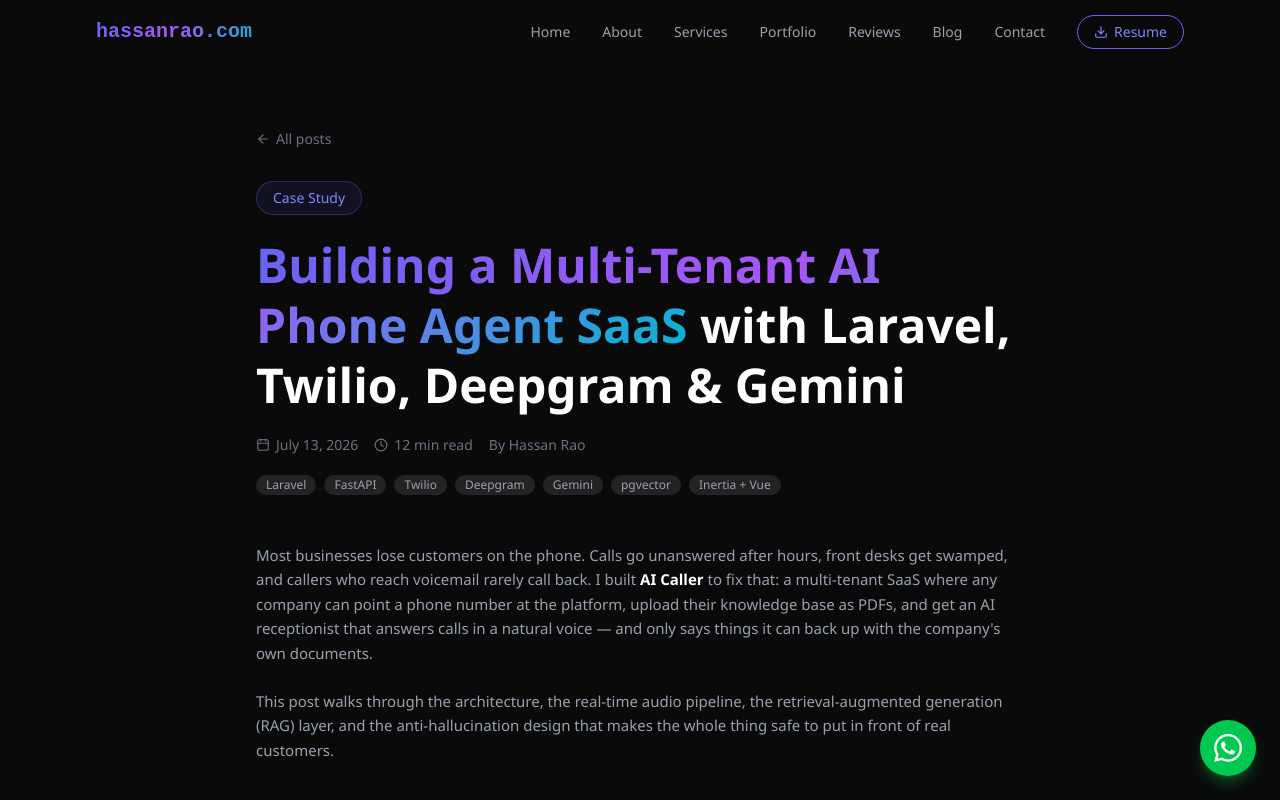
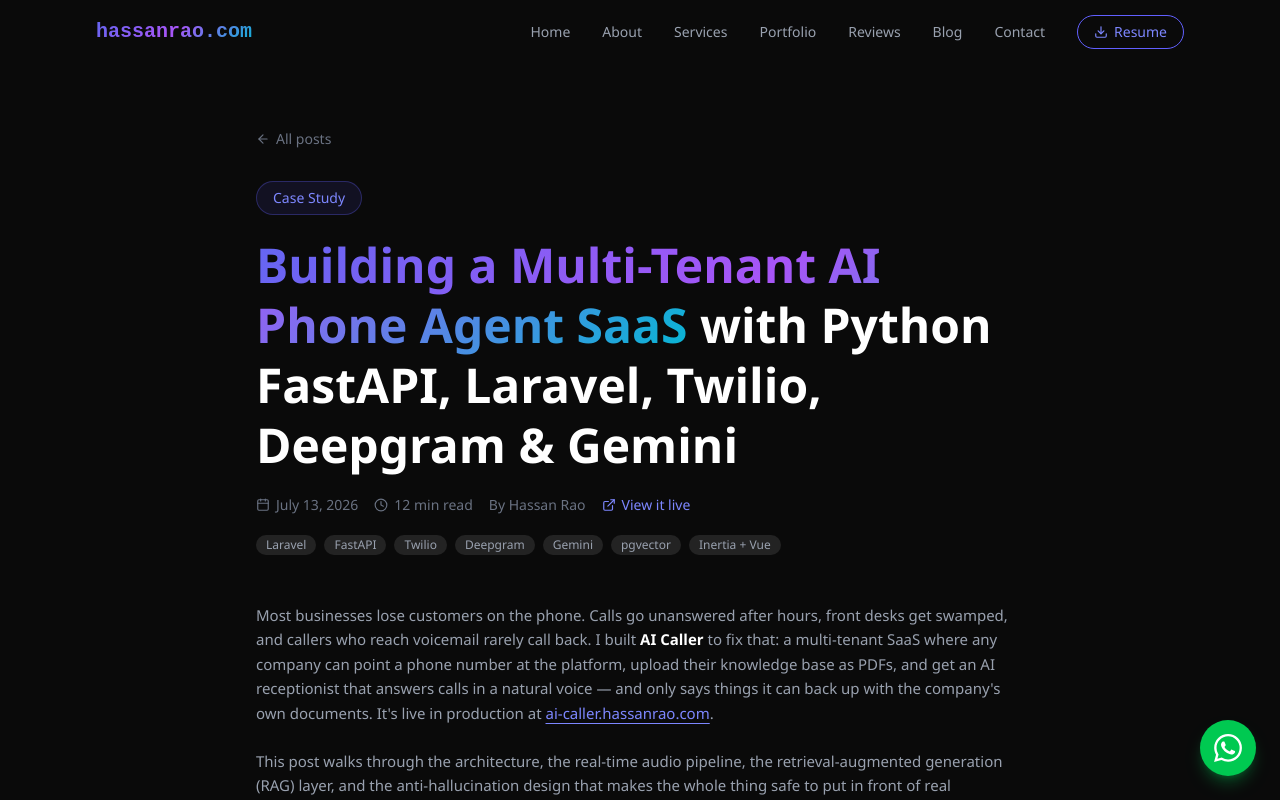
Before and after one commit to hassanjrao/personal-portfolio, a Next.js app: page /blog/ai-phone-agent-saas-laravel-twilio-deepgram in a window 1280 px wide. Shown: the top 800 px of the page. Built offline with nearby package versions, Linux system fonts and the light colour scheme.

Commit message:
ai caller blog

```diff
--- a/src/app/blog/ai-phone-agent-saas-laravel-twilio-deepgram/page.tsx
+++ b/src/app/blog/ai-phone-agent-saas-laravel-twilio-deepgram/page.tsx
@@ -4,14 +4,14 @@
 import Contact from "@/components/Contact";
 import Footer from "@/components/Footer";
 import WhatsAppButton from "@/components/WhatsAppButton";
-import { ArrowLeft, Calendar, Clock } from "lucide-react";
+import { ArrowLeft, Calendar, Clock, ExternalLink } from "lucide-react";
 
 const baseUrl = "https://hassanrao.com";
 const pageUrl = `${baseUrl}/blog/ai-phone-agent-saas-laravel-twilio-deepgram`;
 const publishedDate = "2026-07-13";
 
 export const metadata: Metadata = {
-  title: "Building a Multi-Tenant AI Phone Agent SaaS with Laravel, Twilio, Deepgram & Gemini",
+  title: "Building a Multi-Tenant AI Phone Agent SaaS with Python FastAPI, Laravel, Twilio, Deepgram & Gemini",
   description:
     "How I built an AI receptionist platform that answers real phone calls: Twilio Media Streams bridged to Deepgram's Voice Agent API, RAG over pgvector with Gemini embeddings, and a Laravel multi-tenant admin — with anti-hallucination guarantees.",
   metadataBase: new URL(baseUrl),
@@ -51,7 +51,7 @@
   "@type": "BlogPosting",
   "@id": `${pageUrl}#article`,
   headline:
-    "Building a Multi-Tenant AI Phone Agent SaaS with Laravel, Twilio, Deepgram & Gemini",
+    "Building a Multi-Tenant AI Phone Agent SaaS with Python FastAPI, Laravel, Twilio, Deepgram & Gemini",
   description:
     "Architecture and lessons from building an AI receptionist platform that answers real phone calls with retrieval-grounded answers.",
   url: pageUrl,
@@ -110,7 +110,7 @@
                 Building a Multi-Tenant AI Phone Agent SaaS
               </span>{" "}
               <span className="text-white">
-                with Laravel, Twilio, Deepgram &amp; Gemini
+                with Python FastAPI, Laravel, Twilio, Deepgram &amp; Gemini
               </span>
             </h1>
             <div className="flex flex-wrap items-center gap-4 text-sm text-gray-500">
@@ -121,6 +121,14 @@
                 <Clock size={14} /> 12 min read
               </span>
               <span>By Hassan Rao</span>
+              <a
+                href="https://ai-caller.hassanrao.com/"
+                target="_blank"
+                rel="noopener noreferrer"
+                className="inline-flex items-center gap-1.5 text-indigo-400 hover:text-indigo-300 transition-colors"
+              >
+                <ExternalLink size={14} /> View it live
+              </a>
             </div>
             <div className="flex flex-wrap gap-2 mt-5">
               {["Laravel", "FastAPI", "Twilio", "Deepgram", "Gemini", "pgvector", "Inertia + Vue"].map(
@@ -144,7 +152,16 @@
               multi-tenant SaaS where any company can point a phone number at the platform,
               upload their knowledge base as PDFs, and get an AI receptionist that answers
               calls in a natural voice — and only says things it can back up with the
-              company&apos;s own documents.
+              company&apos;s own documents. It&apos;s live in production at{" "}
+              <a
+                href="https://ai-caller.hassanrao.com/"
+                target="_blank"
+                rel="noopener noreferrer"
+                className="text-indigo-400 hover:text-indigo-300 underline underline-offset-4"
+              >
+                ai-caller.hassanrao.com
+              </a>
+              .
             </p>
             <p>
               This post walks through the architecture, the real-time audio pipeline, the
--- a/src/app/blog/page.tsx
+++ b/src/app/blog/page.tsx
@@ -27,7 +27,7 @@
   {
     slug: "ai-phone-agent-saas-laravel-twilio-deepgram",
     title:
-      "Building a Multi-Tenant AI Phone Agent SaaS with Laravel, Twilio, Deepgram & Gemini",
+      "Building a Multi-Tenant AI Phone Agent SaaS with Python FastAPI, Laravel, Twilio, Deepgram & Gemini",
     excerpt:
       "How I built an AI receptionist platform that answers real phone calls: a real-time audio bridge between Twilio and Deepgram's Voice Agent API, RAG over pgvector, and a three-layer anti-hallucination design.",
     date: "July 13, 2026",
--- a/src/components/Portfolio.tsx
+++ b/src/components/Portfolio.tsx
@@ -13,6 +13,7 @@
   color: string;
   emoji: string;
   link?: string;
+  live?: string;
 };
 
 const projects: Project[] = [
@@ -24,6 +25,7 @@
     color: "from-fuchsia-600/20 to-indigo-600/20",
     emoji: "📞",
     link: "/blog/ai-phone-agent-saas-laravel-twilio-deepgram",
+    live: "https://ai-caller.hassanrao.com/",
   },
   {
     title: "E-Commerce Platform",
@@ -113,14 +115,28 @@
                   </span>
                 ))}
               </div>
-              {project.link ? (
+              {project.link || project.live ? (
+                <div className="flex gap-4">
+                  {project.live && (
                     <a
-                  href={project.link}
+                      href={project.live}
+                      target="_blank"
+                      rel="noopener noreferrer"
                       className="flex items-center gap-1.5 text-xs text-indigo-400 hover:text-indigo-300"
                     >
                       <ExternalLink size={14} />
+                      Live
+                    </a>
+                  )}
+                  {project.link && (
+                    <a
+                      href={project.link}
+                      className="flex items-center gap-1.5 text-xs text-gray-400 hover:text-gray-200"
+                    >
                       {t("view_project")}
                     </a>
+                  )}
+                </div>
               ) : (
                 <div className="flex gap-3 opacity-0 group-hover:opacity-100 transition-opacity">
                   <button className="flex items-center gap-1.5 text-xs text-indigo-400 hover:text-indigo-300">
```
Also changed, not shown: 1 other file (tests, documents, lock files or other folders). Lines whose indentation alone changed are shown as unchanged.
